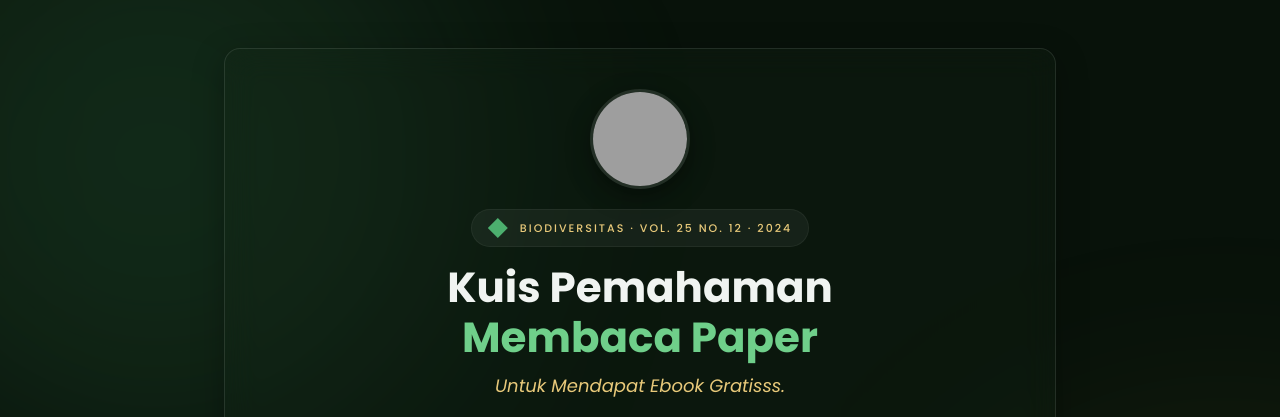
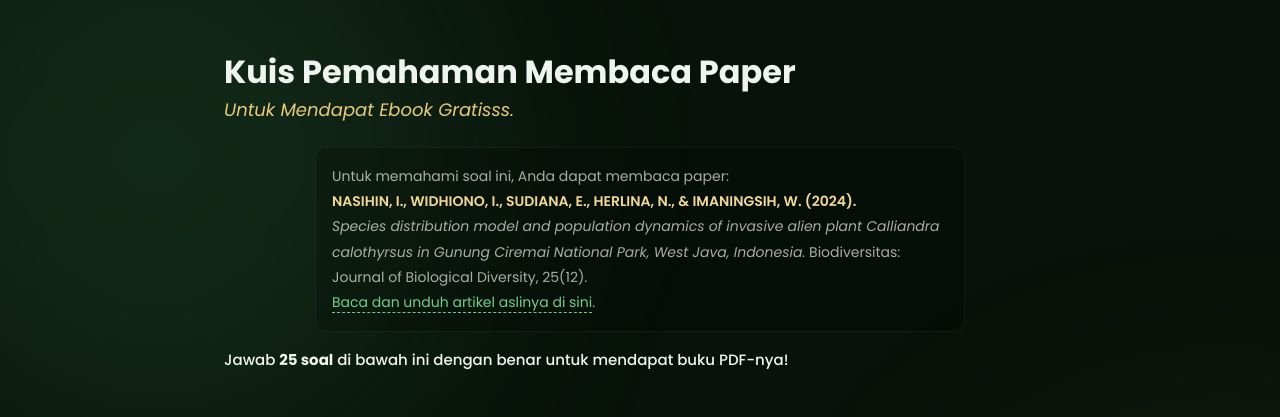
Before and after one commit to Defani/QUIZ-DAPET-BUKU-PEMODELAN-SPESIES, a plain HTML site: page index.html in a window 1280 px wide. Shown: the top 417 px of the page. Drawn offline with nearby package versions, Linux system fonts and the light colour scheme; grey boxes are pictures that could not be loaded.

Commit message:
Update index.html

```diff
--- a/index.html
+++ b/index.html
@@ -456,14 +456,8 @@ body::after {
 <body>
 <div class="wrap">
 
-<div class="header glass-panel" id="hdr">
-  <img src="https://images.unsplash.com/photo-1610630630669-715a3dd0624e?auto=format&fit=crop&w=200&q=80" alt="Calliandra calothyrsus ilustrasi" class="header-img">
 
-  <div class="header-eyebrow">
-    <div class="leaf-icon"></div>
-    <span class="eyebrow-text">Biodiversitas · Vol. 25 No. 12 · 2024</span>
-  </div>
-  <h1>Kuis Pemahaman <br><em>Membaca Paper</em></h1>
+  <h1>Kuis Pemahaman Membaca Paper</em></h1>
   <div class="header-species">Untuk Mendapat Ebook Gratisss.</div>
 
   <p class="header-desc">
```
